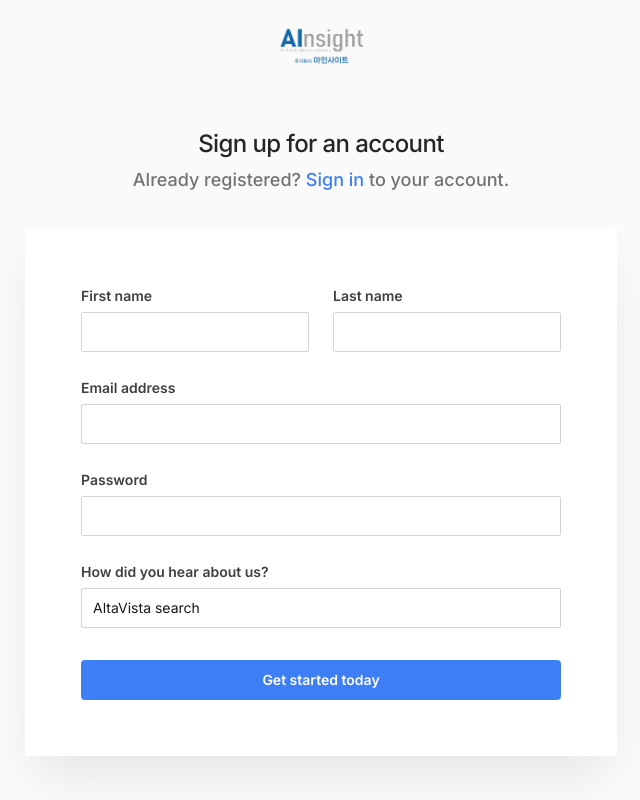
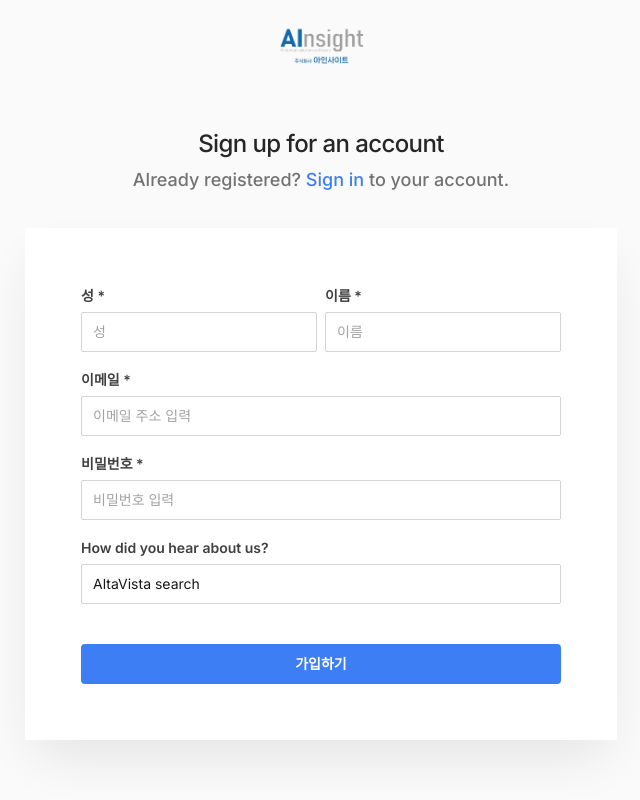
Before and after one commit to AInsightrnd/web, a Next.js app: page /register in a window 1280 px wide. Shown: the whole page, without its empty margins (319-959 px from the left). Built offline with nearby package versions, Linux system fonts and the light colour scheme.

Commit message:
sign up page edited

```diff
--- a/src/app/(auth)/register/page.tsx
+++ b/src/app/(auth)/register/page.tsx
@@ -24,35 +24,39 @@ export default function Register() {
       }
     >
       <form>
-        <div className="grid grid-cols-2 gap-6">
+        <div className="grid grid-cols-2 gap-x-2 gap-y-4">
           <TextField
-            label="First name"
-            name="first_name"
+            name="last_name"
+            label="성 *"
             type="text"
-            autoComplete="given-name"
+            autoComplete="family-name"
+            placeholder="성"
             required
           />
           <TextField
-            label="Last name"
-            name="last_name"
+            name="first_name"
             type="text"
-            autoComplete="family-name"
+            label="이름 *"
+            autoComplete="given-name"
+            placeholder="이름"
             required
           />
           <TextField
             className="col-span-full"
-            label="Email address"
+            label="이메일 *"
             name="email"
             type="email"
             autoComplete="email"
+            placeholder="이메일 주소 입력"
             required
           />
           <TextField
             className="col-span-full"
-            label="Password"
+            label="비밀번호 *"
             name="password"
             type="password"
             autoComplete="new-password"
+            placeholder="비밀번호 입력"
             required
           />
           <SelectField
@@ -66,8 +70,8 @@ export default function Register() {
             <option>The “Never Use This” podcast</option>
           </SelectField>
         </div>
-        <Button type="submit" color="cyan" className="mt-8 w-full">
-          Get started today
+        <Button type="submit" color="cyan" className="mt-10 w-full">
+        가입하기
         </Button>
       </form>
     </AuthLayout>
```
